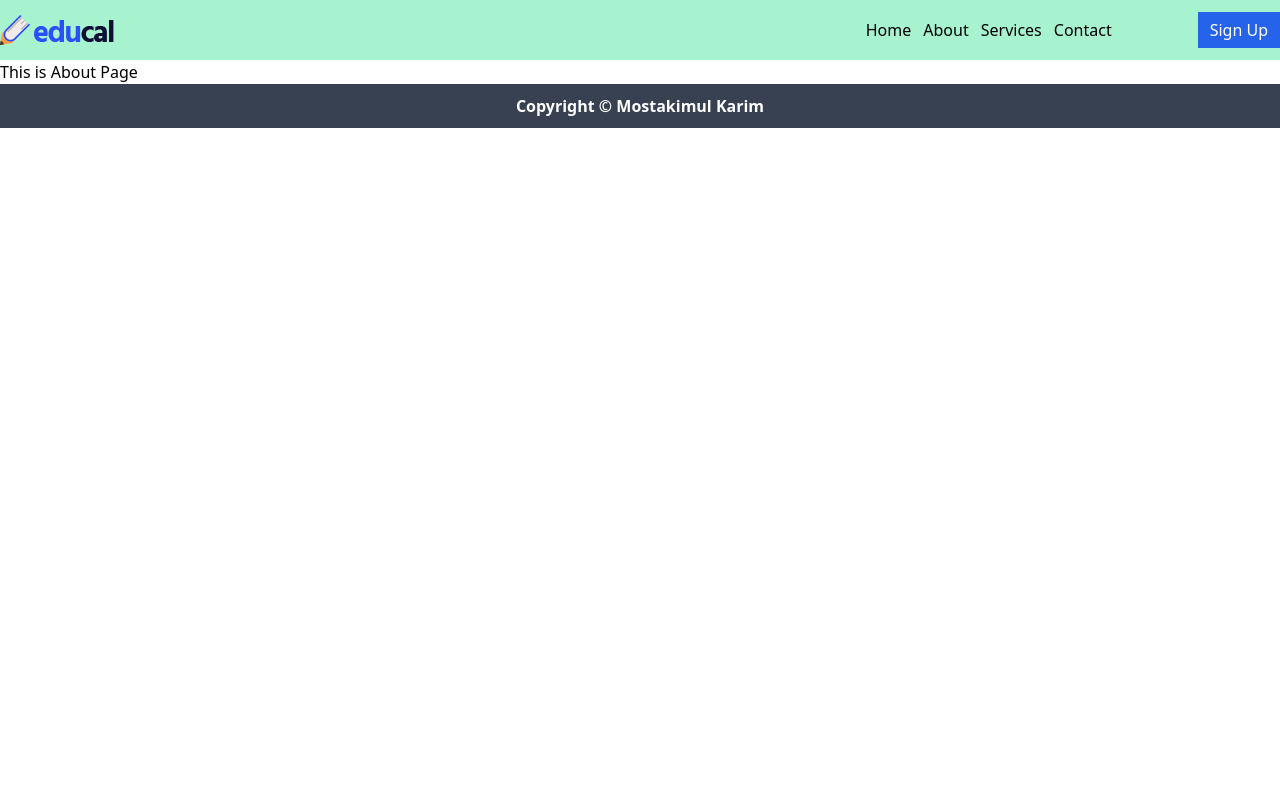
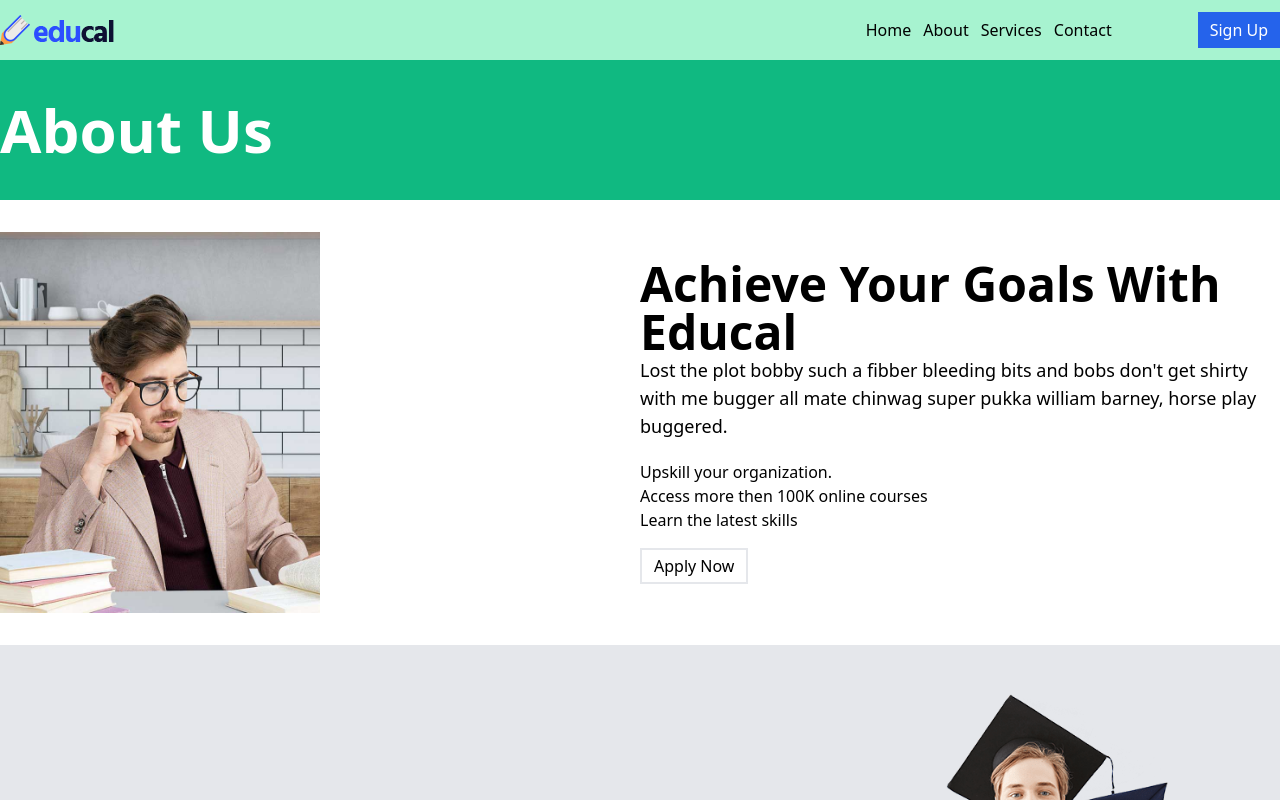
Before and after one commit to Mostakimul/react-educal, a React (Create React App) app: page /about in a window 1280 px wide. Shown: the top 800 px of the page. Built offline with nearby package versions, Linux system fonts and the light colour scheme.

Commit message:
about page completed

```diff
--- a/src/pages/About.js
+++ b/src/pages/About.js
@@ -1,9 +1,43 @@
 import React from 'react';
+import ChooseUs from '../components/ChooseUs/ChooseUs';
 
 const About = () => {
   return (
     <div>
-      <h3>This is About Page</h3>
+      <div className="bg-green-500">
+        <div className="container mx-auto text-white">
+          <h2 className="text-6xl font-semibold py-10">About Us</h2>
+        </div>
+      </div>
+
+      <div className="grid grid-cols-4 container mx-auto py-8">
+        {/* About Image */}
+        <div className="relative">
+          <img src="/images/about.jpg" alt="hero" className="h-full" />
+        </div>
+        {/* About Text */}
+        <div className="col-start-3 col-span-2 text-left self-center">
+          <h1 className="text-5xl font-bold">Achieve Your Goals With Educal</h1>
+          <h3 className="font-normal text-lg">
+            Lost the plot bobby such a fibber bleeding bits and bobs don't get
+            shirty with me bugger all mate chinwag super pukka william barney,
+            horse play buggered.
+          </h3>
+          <ul className="mt-5">
+            <li>Upskill your organization.</li>
+            <li>Access more then 100K online courses</li>
+            <li>Learn the latest skills</li>
+          </ul>
+          <button className="mt-4 bg-transparent border-2 py-1 px-3">
+            Apply Now
+          </button>
+        </div>
+      </div>
+
+      {/* Choose us */}
+      <section className=" bg-gray-200 py-12">
+        <ChooseUs></ChooseUs>
+      </section>
     </div>
   );
 };
--- a/src/pages/Services.js
+++ b/src/pages/Services.js
@@ -3,7 +3,7 @@ import Courses from '../components/Courses/Courses';
 
 const Services = () => {
   return (
-    <div className="bg-green-700">
+    <div className="bg-green-500">
       <div className="container mx-auto text-white">
         <h2 className="text-6xl font-semibold py-10">All Courses</h2>
       </div>
```
